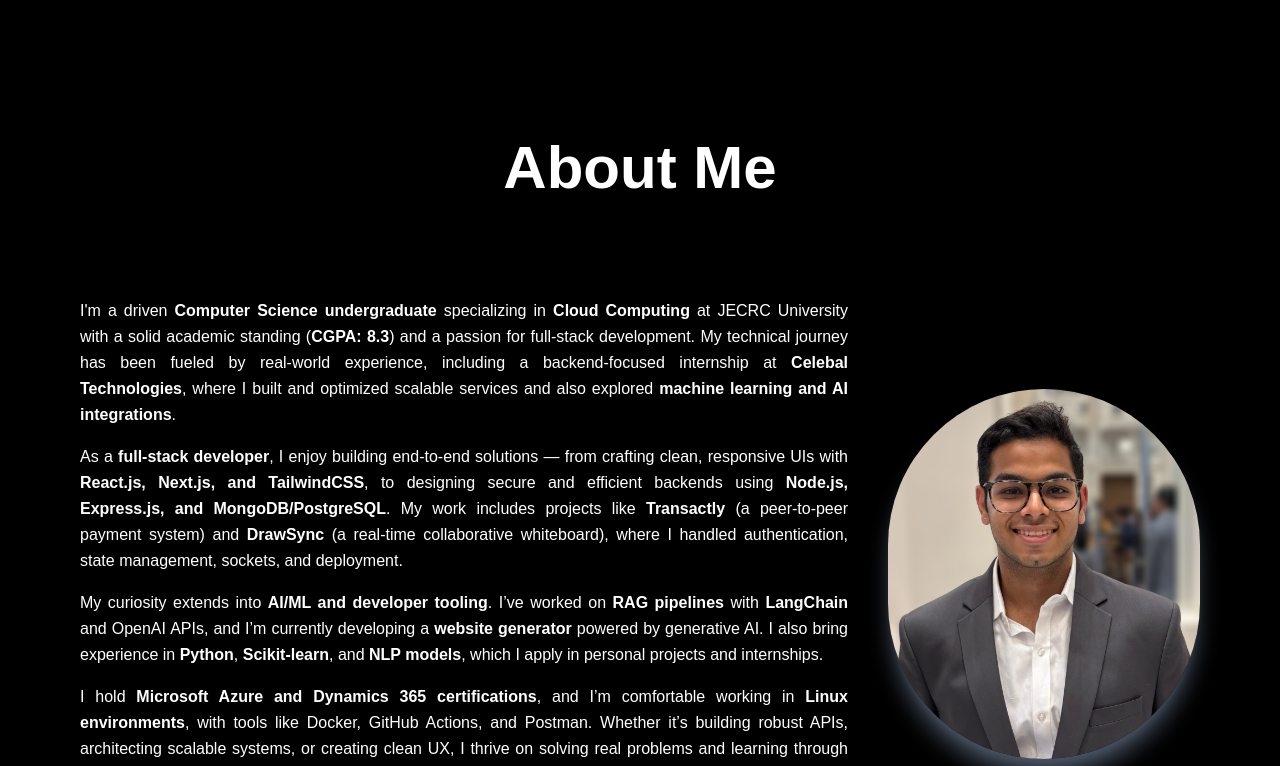
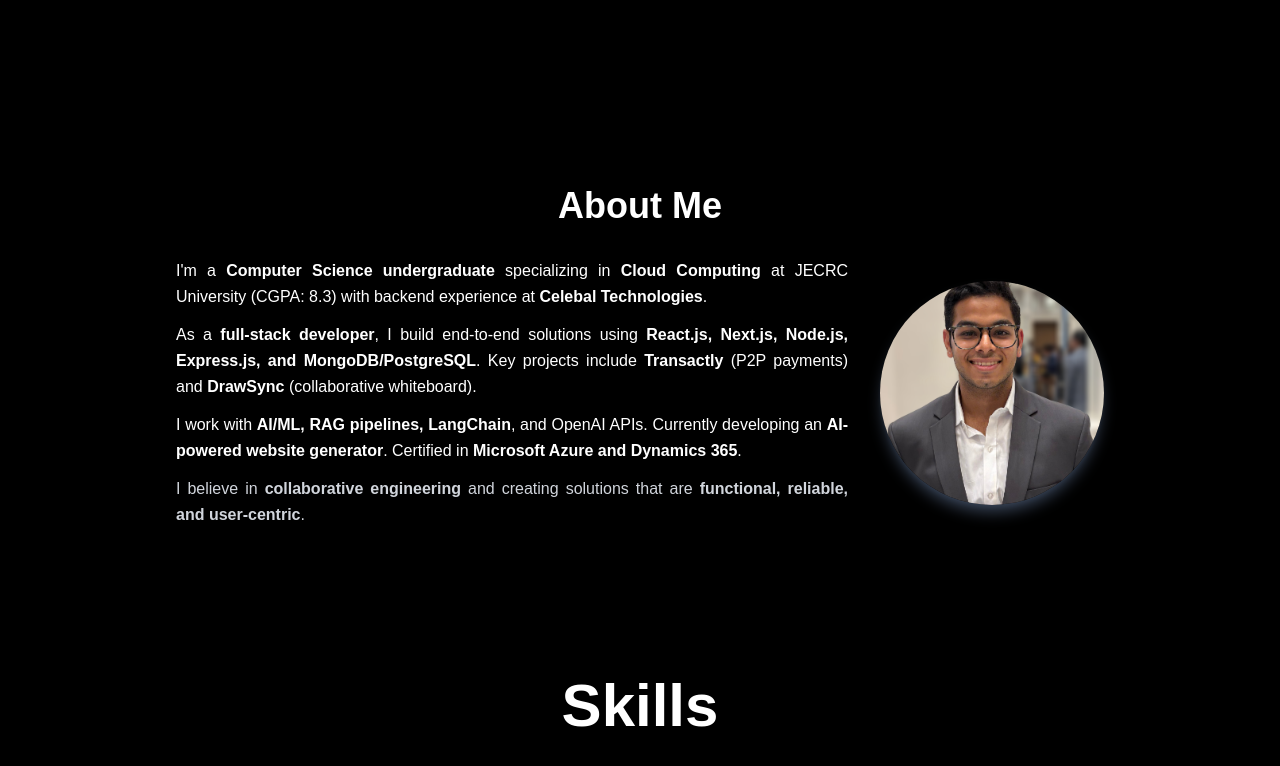
Before and after one commit to Dakshjain1604/Portfolio, a Next.js app: page / in a window 1280 px wide. Shown: the part 800-1566 px from the top of the page. Built offline with nearby package versions, Linux system fonts and the light colour scheme; a web font is replaced by a local one.

Commit message:
changed about section

```diff
--- a/src/app/components/AboutPage.tsx
+++ b/src/app/components/AboutPage.tsx
@@ -3,64 +3,58 @@ import { motion } from "framer-motion";
 
 export function AboutMe() {
   return (
-    <div className="bg-black text-white mb-20 h-fit" id="about">
-      <div className=" flex justify-center items-center text-6xl font-bold hover:scale-110">About Me</div>
-      <div className="flex flex-col lg:flex-row justify-evenly items-center px-6 sm:px-10 lg:px-20 gap-10">
+    <div className="bg-black text-white py-8 md:py-12" id="about">
+      <div className="flex justify-center items-center text-3xl md:text-4xl font-bold mb-6 md:mb-8 hover:scale-105 transition-transform">
+        About Me
+      </div>
+
+      <div className="flex flex-col lg:flex-row justify-center items-center px-4 md:px-8 gap-6 md:gap-8 max-w-6xl mx-auto">
 
         <motion.div
           initial={{ opacity: 0, y: 20 }}
-          whileInView={{ opacity: 1, x: 0 }}
+          whileInView={{ opacity: 1, y: 0 }}
           transition={{ duration: 0.5 }}
           viewport={{ once: true }}
-          className="text-base sm:text-xl pt-10 sm:pt-20 flex flex-col pb-10 sm:pb-20 max-w-3xl"
+          className="flex-1 max-w-2xl"
         >
-          <motion.div
-            initial={{ opacity: 0, y: 20 }}
-            whileInView={{ opacity: 1, y: 0 }}
-            transition={{ duration: 0.5, delay:0.3 }}
-            viewport={{ once: true }}
-            className="text-justify leading-relaxed text-sm sm:text-base md:text-md"
-          >
+          <div className="text-sm md:text-base text-justify leading-relaxed space-y-3">
             <p>
-  I&apos;m a driven <b>Computer Science undergraduate</b> specializing in <b>Cloud Computing</b> at JECRC University with a solid academic standing (<b>CGPA: 8.3</b>) and a passion for full-stack development. My technical journey has been fueled by real-world experience, including a backend-focused internship at <b>Celebal Technologies</b>, where I built and optimized scalable services and also explored <b>machine learning and AI integrations</b>.
+              I'm a <b>Computer Science undergraduate</b> specializing in <b>Cloud Computing</b> at JECRC University (CGPA: 8.3) with backend experience at <b>Celebal Technologies</b>.
             </p>
 
-<p className="pt-4">
-  As a <b>full-stack developer</b>, I enjoy building end-to-end solutions — from crafting clean, responsive UIs with <b>React.js, Next.js, and TailwindCSS</b>, to designing secure and efficient backends using <b>Node.js, Express.js, and MongoDB/PostgreSQL</b>. My work includes projects like <b>Transactly</b> (a peer-to-peer payment system) and <b>DrawSync</b> (a real-time collaborative whiteboard), where I handled authentication, state management, sockets, and deployment.
+            <p>
+              As a <b>full-stack developer</b>, I build end-to-end solutions using <b>React.js, Next.js, Node.js, Express.js, and MongoDB/PostgreSQL</b>. Key projects include <b>Transactly</b> (P2P payments) and <b>DrawSync</b> (collaborative whiteboard).
             </p>
 
-<p className="pt-4">
-  My curiosity extends into <b>AI/ML and developer tooling</b>. I’ve worked on <b>RAG pipelines</b> with <b>LangChain</b> and OpenAI APIs, and I’m currently developing a <b>website generator</b> powered by generative AI. I also bring experience in <b>Python</b>, <b>Scikit-learn</b>, and <b>NLP models</b>, which I apply in personal projects and internships.
-</p>
-
-<p className="pt-4">
-  I hold <b>Microsoft Azure and Dynamics 365 certifications</b>, and I’m comfortable working in <b>Linux environments</b>, with tools like Docker, GitHub Actions, and Postman. Whether it’s building robust APIs, architecting scalable systems, or creating clean UX, I thrive on solving real problems and learning through building.
+            <p>
+              I work with <b>AI/ML, RAG pipelines, LangChain</b>, and OpenAI APIs. Currently developing an <b>AI-powered website generator</b>. Certified in <b>Microsoft Azure and Dynamics 365</b>.
             </p>
 
             <motion.p
               initial={{ opacity: 0, y: 20 }}
               whileInView={{ opacity: 1, y: 0 }}
-  transition={{ duration: 0.5, delay: 0.3 }}
+              transition={{ duration: 0.5, delay: 0.2 }}
               viewport={{ once: true }}
-  className="pt-6"
+              className="text-gray-300"
             >
-  I believe in <b>collaborative engineering</b> and love being part of communities where ideas turn into impact. Whether I’m solving algorithms, deploying features, or experimenting with new tech, I strive to create solutions that are <b>functional, reliable, and user-centric</b>.
-</motion.p></motion.div>
+              I believe in <b>collaborative engineering</b> and creating solutions that are <b>functional, reliable, and user-centric</b>.
+            </motion.p>
+          </div>
         </motion.div>
 
         <motion.div
-          initial={{ opacity: 0, x: 50 }}
+          initial={{ opacity: 0, x: 20 }}
           whileInView={{ opacity: 1, x: 0 }}
-          transition={{ duration: 0.5 }}
+          transition={{ duration: 0.5, delay: 0.1 }}
           viewport={{ once: true }}
-          className="flex justify-center items-center"
+          className="flex-shrink-0"
         >
           <motion.img
-            whileHover={{ scale: 1.05 }}
+            whileHover={{ scale: 1.03 }}
             transition={{ duration: 0.3 }}
             src="/images/profile.avif"
             alt="Daksh Jain - Full Stack Developer"
-            className="rounded-full w-50 sm:w-66 md:w-80 lg:w-90 h-auto object-cover shadow-xl shadow-gray-600"
+            className="rounded-full w-32 md:w-48 lg:w-56 h-32 md:h-48 lg:h-56 object-cover shadow-lg shadow-gray-700"
           />
         </motion.div>
       </div>
```
Lines whose indentation alone changed are shown as unchanged.
